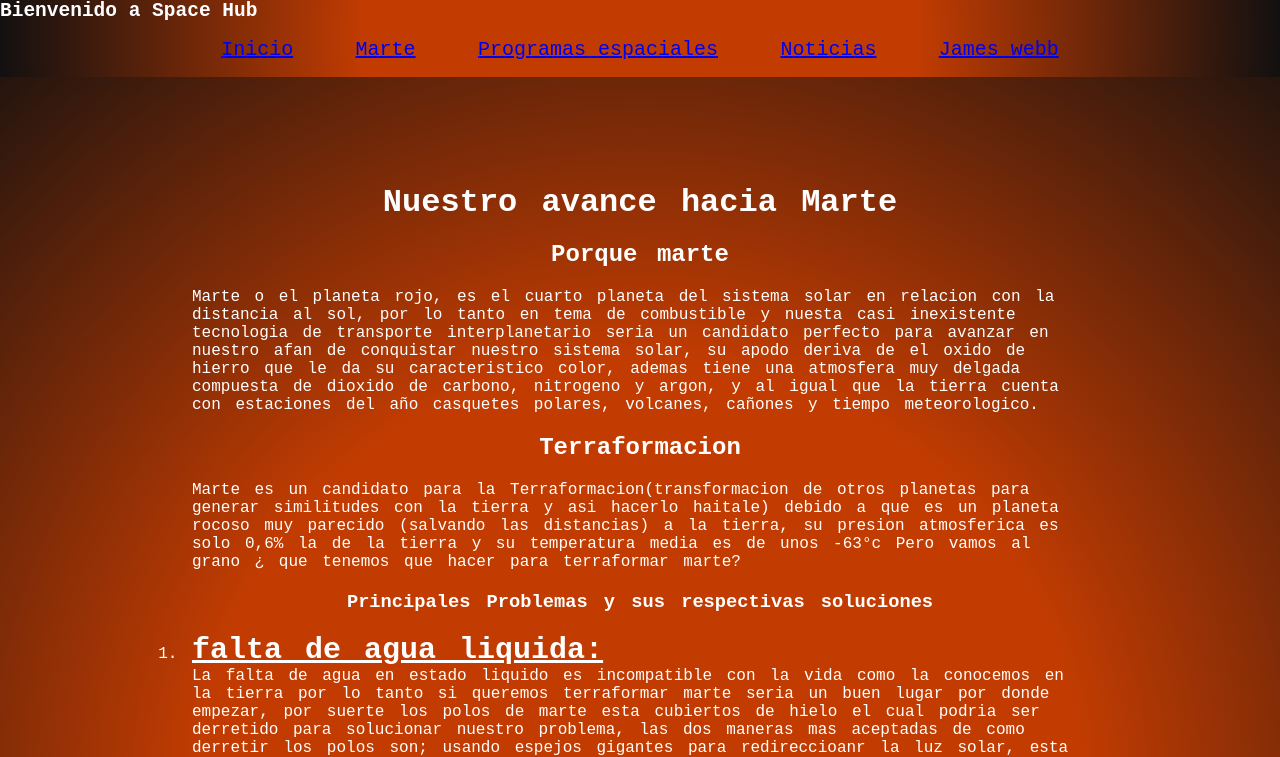
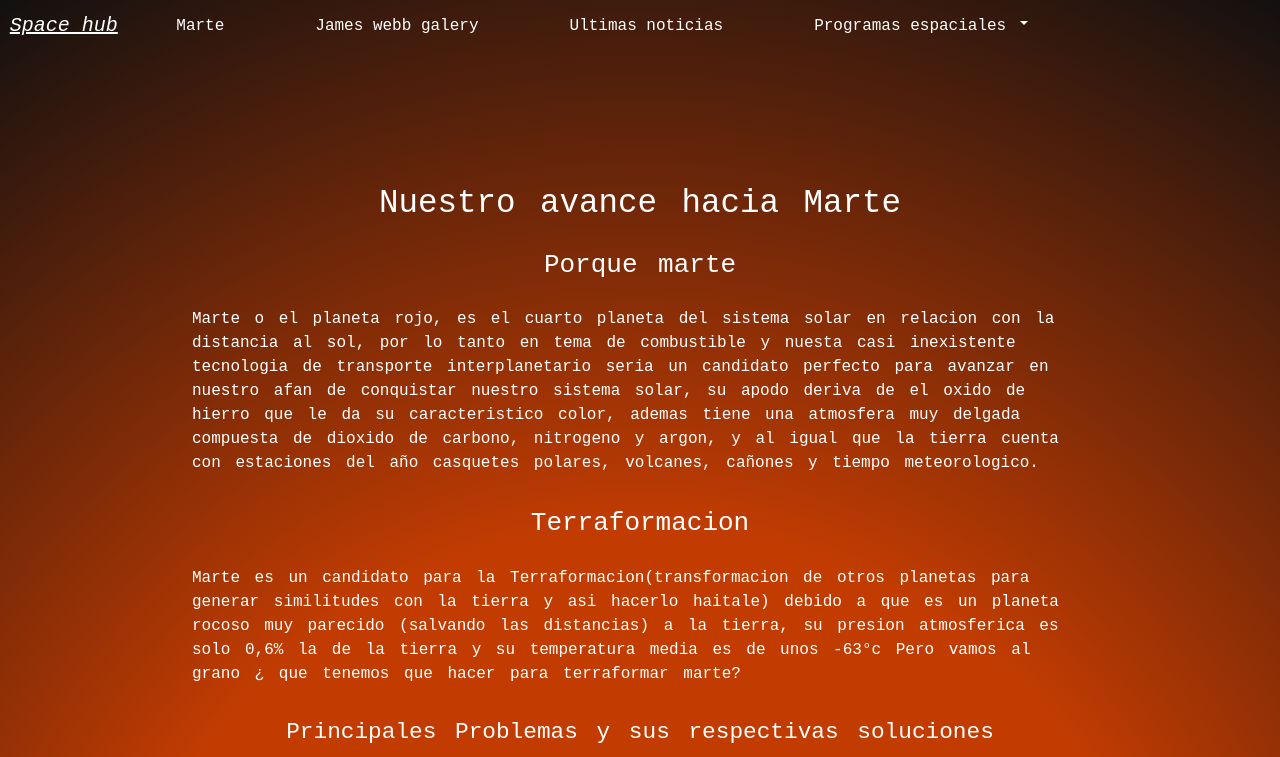
Before and after one commit to JuanMolfino/Projecto-spacehub, a plain HTML site: page marte/marte.html in a window 1280 px wide. Shown: the top 757 px of the page. Drawn offline with nearby package versions, Linux system fonts and the light colour scheme.

Commit message:
agregue los navs a todas las pagina y corregi errores menores

```diff
--- a/marte/marte.html
+++ b/marte/marte.html
@@ -5,6 +5,12 @@
     <meta charset="UTF-8">
     <meta name="viewport" content="width=device-width, initial-scale=1.0">
     <title>Marte</title>
+     <link href="https://cdn.jsdelivr.net/npm/bootstrap@5.3.6/dist/css/bootstrap.min.css" rel="stylesheet"
+        integrity="sha384-4Q6Gf2aSP4eDXB8Miphtr37CMZZQ5oXLH2yaXMJ2w8e2ZtHTl7GptT4jmndRuHDT" crossorigin="anonymous">
+    <link rel="preconnect" href="https://fonts.googleapis.com">
+    <link rel="preconnect" href="https://fonts.gstatic.com" crossorigin>
+    <link href="https://fonts.googleapis.com/css2?family=Space+Mono:ital,wght@0,400;0,700;1,400;1,700&display=swap"
+        rel="stylesheet">
     <link rel="stylesheet" href="../style.css">
 </head>
 
@@ -13,22 +19,41 @@
     <div class="body">
         <div class="body_marte">
         <header>
-            <div class="nav_marte">
-            <nav>
-
-                <strong>
-                    <h2 class="bienvenida">Bienvenido a Space Hub </h2>
-                </strong>
-                <div class="links-nav">
-                    <a href="../index.html">Inicio</a>
-                    <a class="actual" href="#">Marte</a>
-                    <a href="../Programas espaciales/programas.html">Programas espaciales</a>
-                    <a href="../noticias/noticias.html">Noticias</a>
-                    <a href="../james_webs_galery/jamesweb.html">James webb</a>
-
+            <div class="container-fluid">
+                <nav class="navbar navbar-expand-lg ">
+                    <a class="navbar-brand  " href="../index.html">Space hub</a>
+                    <button class="navbar-toggler" type="button" data-bs-toggle="collapse"
+                        data-bs-target="#navbarNavDropdown" aria-controls="navbarNavDropdown" aria-expanded="false"
+                        aria-label="Toggle navigation">
+                        <span class="navbar-toggler-icon bg-light"></span>
+                    </button>
+                    <div class="collapse navbar-collapse" id="navbarNavDropdown">
+                        <ul class="navbar-nav">
+                            <li class="nav-item">
+                                <a class="nav-link actual " aria-current="page" href="#">Marte</a>
+                            </li>
+                            <li class="nav-item">
+                                <a class="nav-link" href="../james_webs_galery/jamesweb.html">James webb galery</a>
+                            </li>
+                            <li class="nav-item">
+                                <a class="nav-link" href="#">Ultimas noticias</a>
+                            </li>
+                            <li class="nav-item dropdown">
+                                <!-- añadi style porque si no se pone negro -->
+                                <a class="nav-link dropdown-toggle" style="color: white;" href="#" role="button" data-bs-toggle="dropdown"
+                                    aria-expanded="false">
+                                   Programas espaciales
+                                </a>
+                                <ul class="dropdown-menu">
+                                    <li><a class="dropdown-item" href="#">Space X</a></li>
+                                    <li><a class="dropdown-item" href="#">NASA</a></li>
+                                    <li><a class="dropdown-item" href="#">CNSA(china)</a></li>
+                                </ul>
+                            </li>
+                        </ul>
+                    </div>
+                    </nav>
                 </div>
-            </nav>
-        </div>
         </header>
         <main class="main-marte">
             <h1>Nuestro avance hacia Marte</h1>
@@ -129,6 +154,9 @@
         </footer>
     </div>
 </div>
+<script src="https://cdn.jsdelivr.net/npm/bootstrap@5.3.6/dist/js/bootstrap.bundle.min.js"
+        integrity="sha384-j1CDi7MgGQ12Z7Qab0qlWQ/Qqz24Gc6BM0thvEMVjHnfYGF0rmFCozFSxQBxwHKO"
+        crossorigin="anonymous"></script>
 </body>
 
 </html>
--- a/style.css
+++ b/style.css
@@ -65,7 +65,7 @@ header {
     color: white;
     text-decoration: underline;
 }
-.navbar .navbar-brand actual a{
+.navbar .navbar-brand .actual a{
     text-decoration: underline;
 
 }
@@ -120,12 +120,14 @@ header {
 
 .intro {
     font-size: large;
-    width: 50%;
-    display: flex;
+    display: grid;
     text-align: center;
+    align-items: center;
+    justify-content: center;
     padding: 10px;
     word-spacing: 5px;
-    justify-content: center;
+    width: 50%;
+    margin: 0 auto;
 
 }
 
@@ -156,12 +158,6 @@ header {
     padding: 5%;
     gap: 20px;
 }
-
-.nav_marte {
-    background: #c23c02;
-    background: radial-gradient(circle, rgba(194, 60, 2, 1) 43%, rgba(18, 16, 16, 1) 100%);
-}
-
 
 .body_marte {
     background: #c23c02;
```
Also changed, not shown: index.html (+1 -2 lines), james_webs_galery/jamesweb.html (+47 -11 lines).
